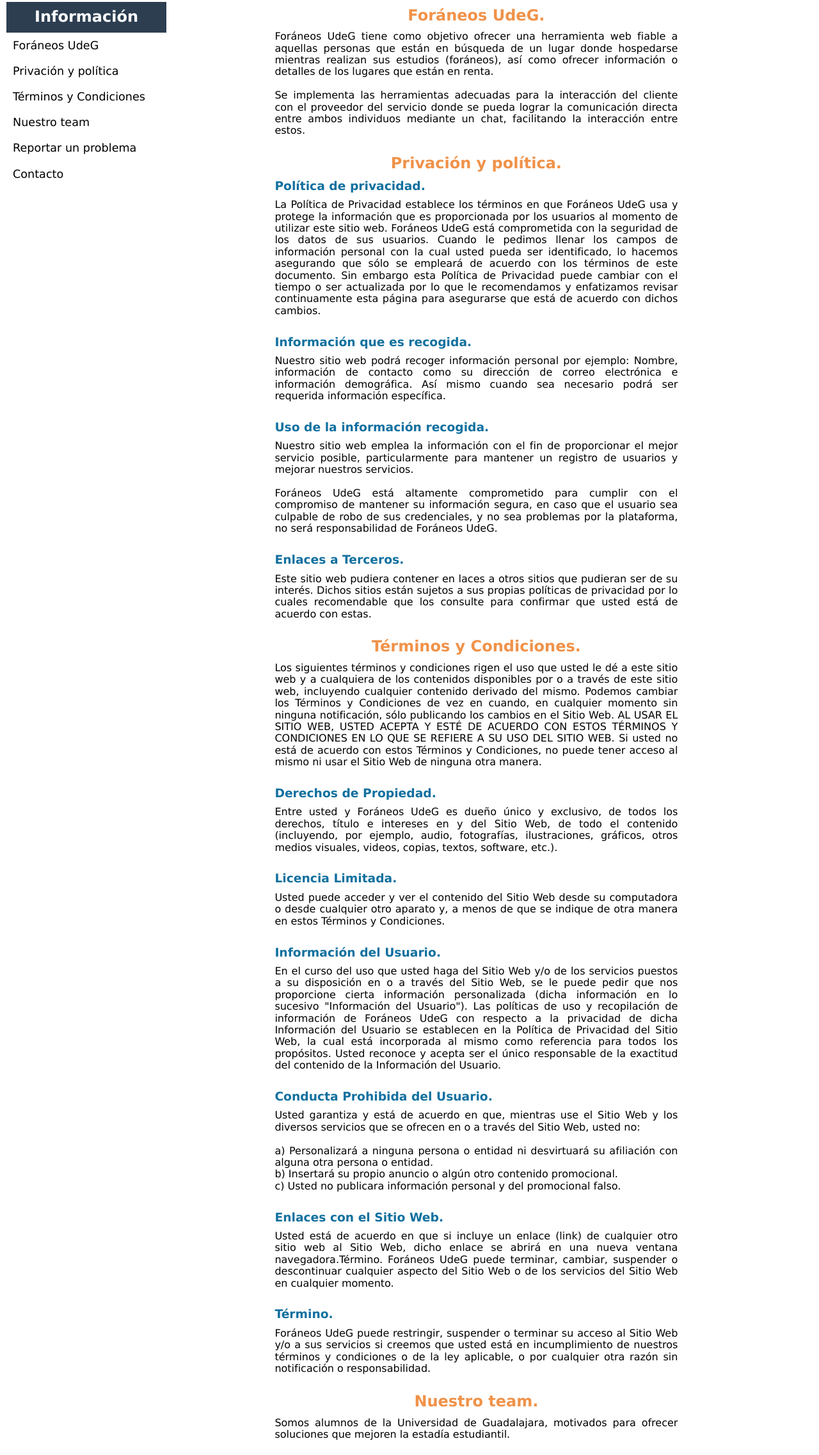
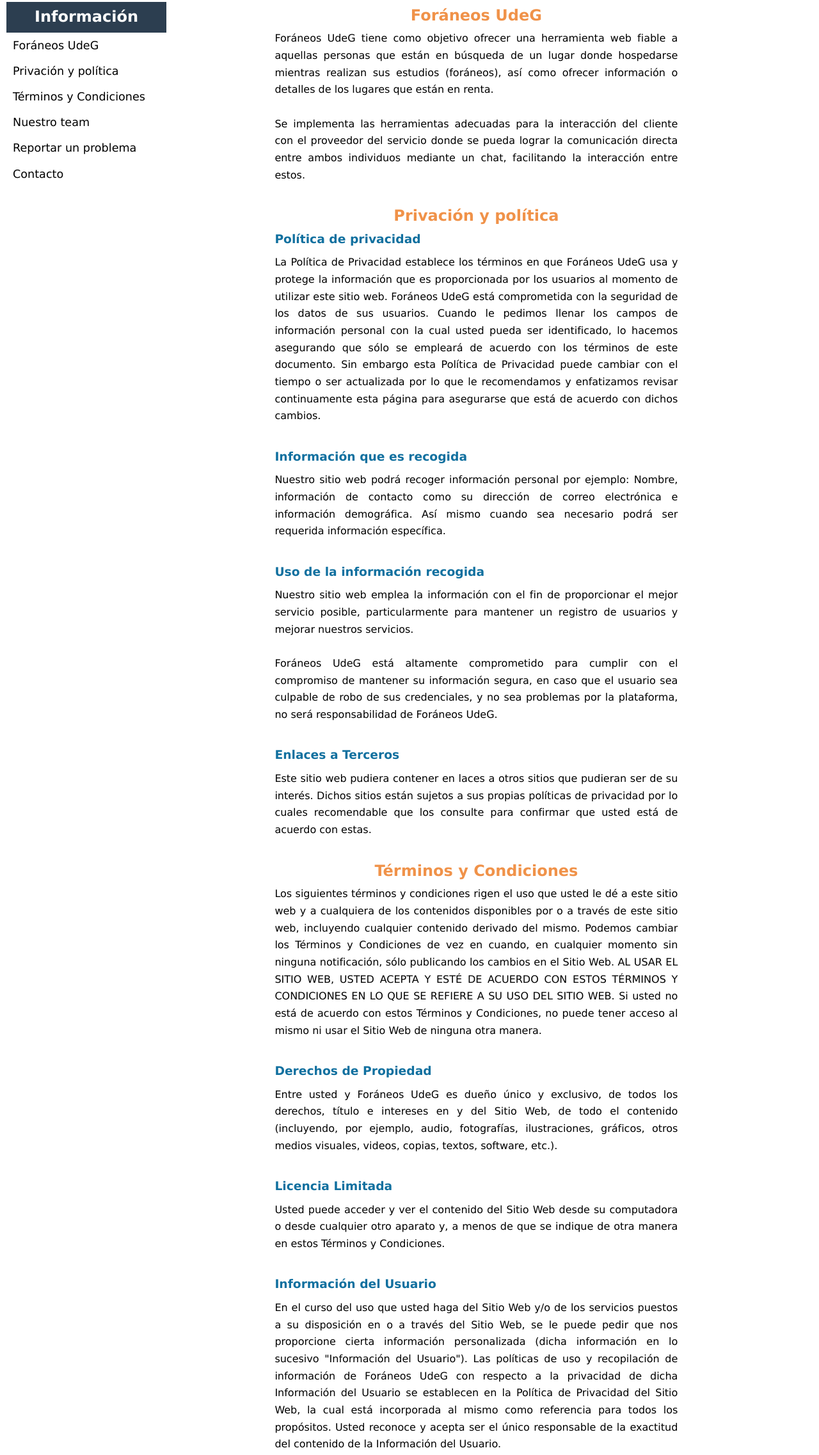
Before and after one commit to Pandiurex/Foraneos-UDG-Frontend, a website: page app/information.html in a window 1280 px wide. Shown: the part 382-2656 px from the top of the page at 64% size. Drawn offline with Linux system fonts and the light colour scheme.

Commit message:
Se mejor la lectura de los párrafos

```diff
--- a/app/css/post.css
+++ b/app/css/post.css
@@ -31,6 +31,7 @@
 
 .parafos {
   text-align: justify;
+  line-height: 20pt;
 }
 
 .parafos h2 {
--- a/app/information.html
+++ b/app/information.html
@@ -74,7 +74,7 @@
       <fieldset class="fieldset2">
         <div class="parafos">
           <div>
-            <h2 id="foraneos" class="subtitulo"> Foráneos UdeG. </h2>
+            <h2 id="foraneos" class="subtitulo"> Foráneos UdeG </h2>
             <p> Foráneos UdeG tiene como objetivo ofrecer una herramienta web fiable a aquellas
               personas que están en búsqueda de un lugar donde hospedarse mientras realizan
               sus estudios (foráneos), así como ofrecer información o detalles de los lugares
@@ -84,8 +84,8 @@
               entre ambos individuos mediante un chat, facilitando la interacción entre estos. </p><br>
           </div>
           <div>
-            <h2 id="pripo" class="subtitulo"> Privación y política. </h2>
-              <h3> Política de privacidad. </h3>
+            <h2 id="pripo" class="subtitulo"> Privación y política </h2>
+              <h3> Política de privacidad </h3>
               <p> La Política de Privacidad establece los términos en que Foráneos UdeG usa y
                 protege la información que es proporcionada por los usuarios al momento de utilizar
                 este sitio web. Foráneos UdeG está comprometida con la seguridad de los datos de
@@ -95,12 +95,12 @@
                 Privacidad puede cambiar con el tiempo o ser actualizada por lo que le
                 recomendamos y enfatizamos revisar continuamente esta página para asegurarse
                 que está de acuerdo con dichos cambios. </p><br>
-              <h3> Información que es recogida. </h3>
+              <h3> Información que es recogida </h3>
               <p> Nuestro sitio web podrá recoger información personal por ejemplo: Nombre,
                 información de contacto como su dirección de correo electrónica e información
                 demográfica. Así mismo cuando sea necesario podrá ser requerida información
                 específica.</p><br>
-              <h3> Uso de la información recogida. </h3>
+              <h3> Uso de la información recogida </h3>
               <p> Nuestro sitio web emplea la información con el fin de proporcionar el mejor servicio
                 posible, particularmente para mantener un registro de usuarios y mejorar nuestros
                 servicios. </p><br>
@@ -108,14 +108,14 @@
                 mantener su información segura, en caso que el usuario sea culpable de robo de
                 sus credenciales, y no sea problemas por la plataforma, no será responsabilidad
                 de Foráneos UdeG. </p><br>
-              <h3> Enlaces a Terceros. </h3>
+              <h3> Enlaces a Terceros </h3>
               <p> Este sitio web pudiera contener en laces a otros sitios que pudieran ser de su
                 interés. Dichos sitios están sujetos a sus propias políticas de privacidad por lo
                 cuales recomendable que los consulte para confirmar que usted está de acuerdo con
                 estas. </p><br>
           </div>
           <div>
-            <h2 id="termco" class="subtitulo"> Términos y Condiciones. </h2>
+            <h2 id="termco" class="subtitulo"> Términos y Condiciones </h2>
             <p> Los siguientes términos y condiciones rigen el uso que usted le dé a este sitio web
               y a cualquiera de los contenidos disponibles por o a través de este sitio web,
               incluyendo cualquier contenido derivado del mismo. Podemos cambiar los Términos
@@ -125,16 +125,16 @@
               LO QUE SE REFIERE A SU USO DEL SITIO WEB. Si usted no está de acuerdo
               con estos Términos y Condiciones, no puede tener acceso al mismo ni usar el Sitio
               Web de ninguna otra manera. </p><br>
-            <h3> Derechos de Propiedad. </h3>
+            <h3> Derechos de Propiedad </h3>
             <p> Entre usted y Foráneos UdeG es dueño único y exclusivo,
               de todos los derechos, título e intereses en y del Sitio Web, de todo el contenido
               (incluyendo, por ejemplo, audio, fotografías, ilustraciones, gráficos, otros medios
               visuales, videos, copias, textos, software, etc.). </p><br>
-            <h3> Licencia Limitada. </h3>
+            <h3> Licencia Limitada </h3>
             <p> Usted puede acceder y ver el contenido del Sitio Web desde su
               computadora o desde cualquier otro aparato y, a menos de que se indique de otra
               manera en estos Términos y Condiciones. </p><br>
-            <h3> Información del Usuario. </h3>
+            <h3> Información del Usuario </h3>
             <p> En el curso del uso que usted haga del Sitio Web y/o de
               los servicios puestos a su disposición en o a través del Sitio Web, se le puede pedir
               que nos proporcione cierta información personalizada (dicha información en lo
@@ -144,37 +144,37 @@
               incorporada al mismo como referencia para todos los propósitos. Usted reconoce y
               acepta ser el único responsable de la exactitud del contenido de la Información del
               Usuario. </p><br>
-            <h3> Conducta Prohibida del Usuario. </h3>
+            <h3> Conducta Prohibida del Usuario </h3>
             <p> Usted garantiza y está de acuerdo en que, mientras use el Sitio Web y los diversos
               servicios que se ofrecen en o a través del Sitio Web, usted no: </p><br>
             <p> a) Personalizará a ninguna persona o entidad ni desvirtuará su afiliación con
               alguna otra persona o entidad. </p>
             <p> b) Insertará su propio anuncio o algún otro contenido promocional. </p>
             <p> c) Usted no publicara información personal y del promocional falso. </p><br>
-            <h3> Enlaces con el Sitio Web. </h3>
+            <h3> Enlaces con el Sitio Web </h3>
             <p> Usted está de acuerdo en que si incluye un enlace (link)
               de cualquier otro sitio web al Sitio Web, dicho enlace se abrirá en una nueva ventana
               navegadora.Término. Foráneos UdeG puede terminar, cambiar, suspender o descontinuar
               cualquier aspecto del Sitio Web o de los servicios del Sitio Web en cualquier
               momento. </p><br>
-              <h3> Término. </h3>
+              <h3> Término </h3>
             <p> Foráneos UdeG puede restringir, suspender o terminar su acceso al Sitio
               Web y/o a sus servicios si creemos que usted está en incumplimiento de nuestros
               términos y condiciones o de la ley aplicable, o por cualquier otra razón sin
               notificación o responsabilidad. </p><br>
           </div>
           <div>
-            <h2 id="team" class="subtitulo"> Nuestro team. </h2>
+            <h2 id="team" class="subtitulo"> Nuestro team </h2>
             <p> Somos alumnos de la Universidad de Guadalajara, motivados para ofrecer
               soluciones que mejoren la estadía estudiantil. </p><br>
           </div>
           <div>
-            <h2 id="problema" class="subtitulo"> Reportar un problema. </h2>
+            <h2 id="problema" class="subtitulo"> Reportar un problema </h2>
             <p> Si existen algunos problemas al navegar por el sitio web, no dude en
               comunicarse con nosotros. Atención al cliente: problemas@foraneos-udg.tk </p><br>
           </div>
           <div>
-            <h2 id="contacto" class="subtitulo"> Contacto. </h2>
+            <h2 id="contacto" class="subtitulo"> Contacto </h2>
             <p> Si quiere comunicarse para mayor información o sugerencias estamos
               a sus ordenes: contacto@foraneos-udg.tk</p><br>
           </div>
```
